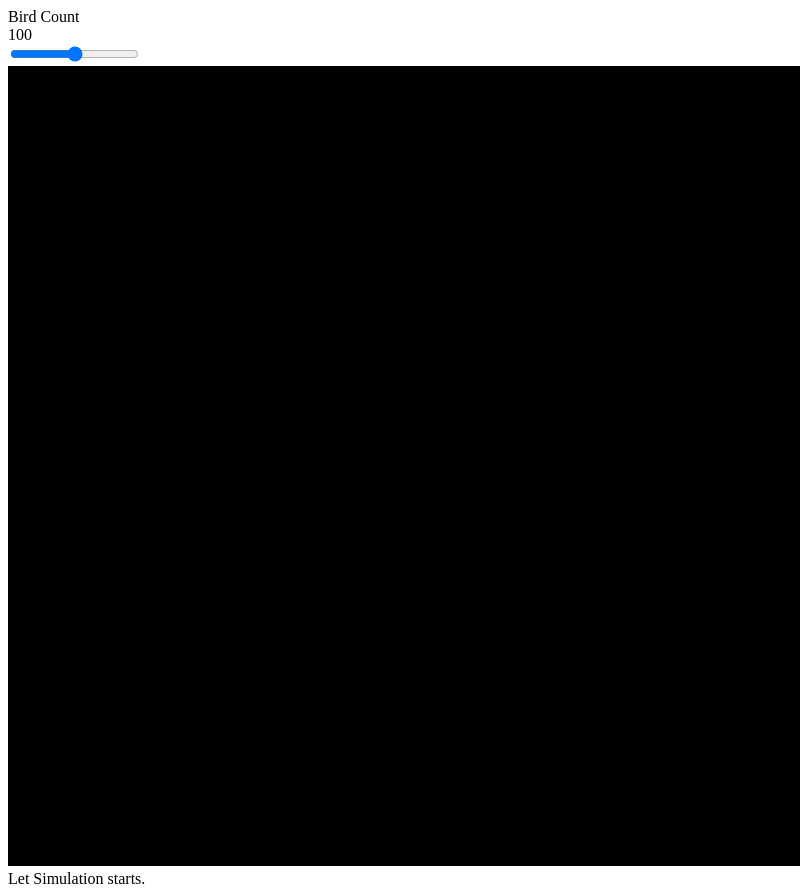
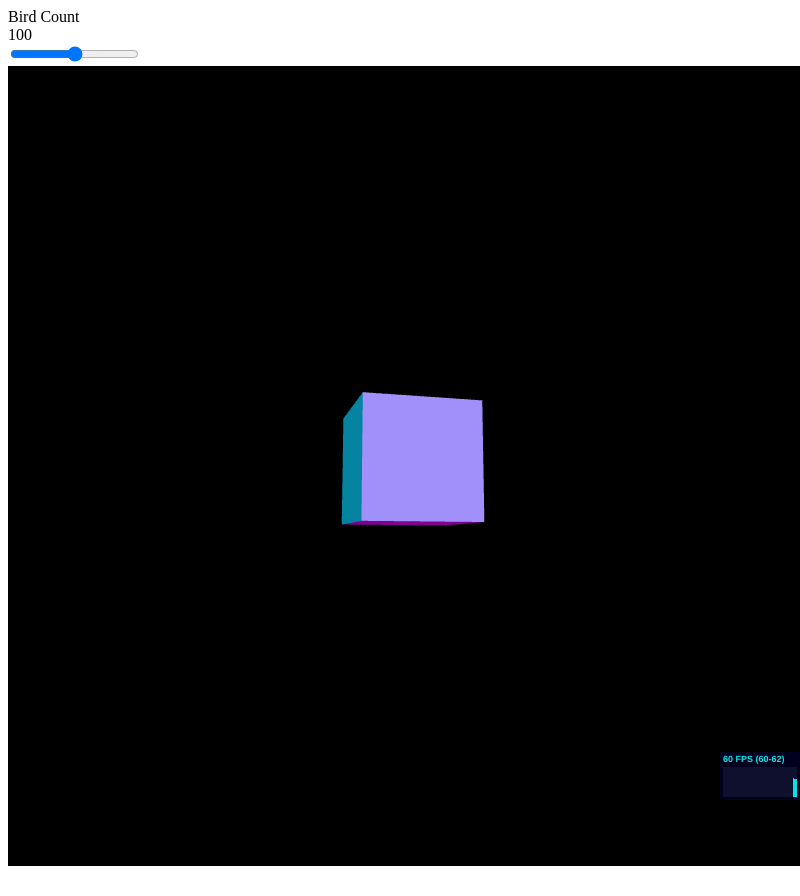
Before and after one commit to sunil-sopho/Starling, an Electron app: page code/index.html in a window 800 px wide. Drawn offline with Linux system fonts and the light colour scheme.

Commit message:
got stats window

```diff
--- a/code/app.js
+++ b/code/app.js
@@ -4,7 +4,7 @@ const url = require('url');
 
 // function for creating a window
 function createWindow(){
-	win = new BrowserWindow({width:1900,height:1024})
+	win = new BrowserWindow({width:800,height:624})
 
 		win.loadURL(url.format({
 			pathname: path.join(__dirname,'index.html'),
--- a/code/index.html
+++ b/code/index.html
@@ -3,6 +3,7 @@
 <head>
 	<title>Starling</title>
 	<script type="text/javascript" src="js/three.min.js"></script>
+	<script type="text/javascript" src="js/stats.js"></script>
 </head>
 <body>
 <div id ="menu">
@@ -17,31 +18,40 @@
 
 </script>
 <script type="text/javascript">
-var camera, scene, renderer;
+var camera, scene, renderer,clock;
 // test for cube
 var geometry, material, mesh;
 // boids vars
-var bodis;
+var bodis,stats;
 
 init();
-animate();
+render();
 
 function init() {
 
 	camera = new THREE.PerspectiveCamera( 70, window.innerWidth / window.innerHeight, 0.01, 10 );
 	camera.position.z = 1;
-
+	clock = new THREE.Clock();
 	scene = new THREE.Scene();
 
-	// geometry = new THREE.BoxGeometry( 0.2, 0.2, 0.2 );
-	// material = new THREE.MeshNormalMaterial();
+	geometry = new THREE.BoxGeometry( 0.2, 0.2, 0.2 );
+	material = new THREE.MeshNormalMaterial();
 
-	// mesh = new THREE.Mesh( geometry, material );
-	// scene.add( mesh );
+	mesh = new THREE.Mesh( geometry, material );
+	scene.add( mesh );
 
 	renderer = new THREE.WebGLRenderer( { antialias: true } );
 	renderer.setSize( window.innerWidth, window.innerHeight );
 	document.body.appendChild( renderer.domElement );
+
+	// usign stats.js
+	stats = new Stats();
+	stats.domElement.style.position = 'absolute';
+	stats.domElement.style.right = '0px';
+	stats.domElement.style.bottom = '0px';
+	document.body.appendChild(stats.domElement);
+
+	animate();
 
 }
 
@@ -52,8 +62,16 @@ function animate() {
 	mesh.rotation.x += 0.01;
 	mesh.rotation.y += 0.02;
 
-	renderer.render( scene, camera );
+	// renderer.render( scene, camera );
+	render()
 
+}
+
+function render() {
+	var delta = clock.getDelta();
+	renderer.render(scene, camera);
+
+	stats.update();
 }
 
 var loadBoids = () =>{
@@ -68,6 +86,6 @@ var loadBoids = () =>{
 }
 
 </script>
-Let Simulation starts.
+<!-- Let Simulation starts. -->
 </body>
 </html>
--- /dev/null
+++ b/code/js/stats.js
@@ -0,0 +1,152 @@
+/**
+ * @author mrdoob / http://mrdoob.com/
+ */
+
+var Stats = function () {
+
+	// testing if workign
+	console.log("hi here in stats")
+
+	var startTime = Date.now(), prevTime = startTime;
+	var ms = 0, msMin = Infinity, msMax = 0;
+	var fps = 0, fpsMin = Infinity, fpsMax = 0;
+	var frames = 0, mode = 0;
+
+	var container = document.createElement( 'div' );
+	container.id = 'stats';
+	container.addEventListener( 'mousedown', function ( event ) { event.preventDefault(); setMode( ++ mode % 2 ) }, false );
+	container.style.cssText = 'width:80px;opacity:0.9;cursor:pointer';
+
+	var fpsDiv = document.createElement( 'div' );
+	fpsDiv.id = 'fps';
+	fpsDiv.style.cssText = 'padding:0 0 3px 3px;text-align:left;background-color:#002';
+	container.appendChild( fpsDiv );
+
+	var fpsText = document.createElement( 'div' );
+	fpsText.id = 'fpsText';
+	fpsText.style.cssText = 'color:#0ff;font-family:Helvetica,Arial,sans-serif;font-size:9px;font-weight:bold;line-height:15px';
+	fpsText.innerHTML = 'FPS';
+	fpsDiv.appendChild( fpsText );
+
+	var fpsGraph = document.createElement( 'div' );
+	fpsGraph.id = 'fpsGraph';
+	fpsGraph.style.cssText = 'position:relative;width:74px;height:30px;background-color:#0ff';
+	fpsDiv.appendChild( fpsGraph );
+
+	while ( fpsGraph.children.length < 74 ) {
+
+		var bar = document.createElement( 'span' );
+		bar.style.cssText = 'width:1px;height:30px;float:left;background-color:#113';
+		fpsGraph.appendChild( bar );
+
+	}
+
+	var msDiv = document.createElement( 'div' );
+	msDiv.id = 'ms';
+	msDiv.style.cssText = 'padding:0 0 3px 3px;text-align:left;background-color:#020;display:none';
+	container.appendChild( msDiv );
+
+	var msText = document.createElement( 'div' );
+	msText.id = 'msText';
+	msText.style.cssText = 'color:#0f0;font-family:Helvetica,Arial,sans-serif;font-size:9px;font-weight:bold;line-height:15px';
+	msText.innerHTML = 'MS';
+	msDiv.appendChild( msText );
+
+	var msGraph = document.createElement( 'div' );
+	msGraph.id = 'msGraph';
+	msGraph.style.cssText = 'position:relative;width:74px;height:30px;background-color:#0f0';
+	msDiv.appendChild( msGraph );
+
+	while ( msGraph.children.length < 74 ) {
+
+		var bar = document.createElement( 'span' );
+		bar.style.cssText = 'width:1px;height:30px;float:left;background-color:#131';
+		msGraph.appendChild( bar );
+
+	}
+
+	var setMode = function ( value ) {
+
+		mode = value;
+
+		switch ( mode ) {
+
+			case 0:
+				fpsDiv.style.display = 'block';
+				msDiv.style.display = 'none';
+				break;
+			case 1:
+				fpsDiv.style.display = 'none';
+				msDiv.style.display = 'block';
+				break;
+		}
+
+	};
+
+	var updateGraph = function ( dom, value ) {
+
+		var child = dom.appendChild( dom.firstChild );
+		child.style.height = value + 'px';
+
+	};
+
+	return {
+
+		REVISION: 12,
+
+		domElement: container,
+
+		setMode: setMode,
+
+		begin: function () {
+
+			startTime = Date.now();
+
+		},
+
+		end: function () {
+
+			var time = Date.now();
+
+			ms = time - startTime;
+			msMin = Math.min( msMin, ms );
+			msMax = Math.max( msMax, ms );
+
+			msText.textContent = ms + ' MS (' + msMin + '-' + msMax + ')';
+			updateGraph( msGraph, Math.min( 30, 30 - ( ms / 200 ) * 30 ) );
+
+			frames ++;
+
+			if ( time > prevTime + 1000 ) {
+
+				fps = Math.round( ( frames * 1000 ) / ( time - prevTime ) );
+				fpsMin = Math.min( fpsMin, fps );
+				fpsMax = Math.max( fpsMax, fps );
+
+				fpsText.textContent = fps + ' FPS (' + fpsMin + '-' + fpsMax + ')';
+				updateGraph( fpsGraph, Math.min( 30, 30 - ( fps / 100 ) * 30 ) );
+
+				prevTime = time;
+				frames = 0;
+
+			}
+
+			return time;
+
+		},
+
+		update: function () {
+
+			startTime = this.end();
+
+		}
+
+	}
+
+};
+
+if ( typeof module === 'object' ) {
+
+	module.exports = Stats;
+
+}
```
